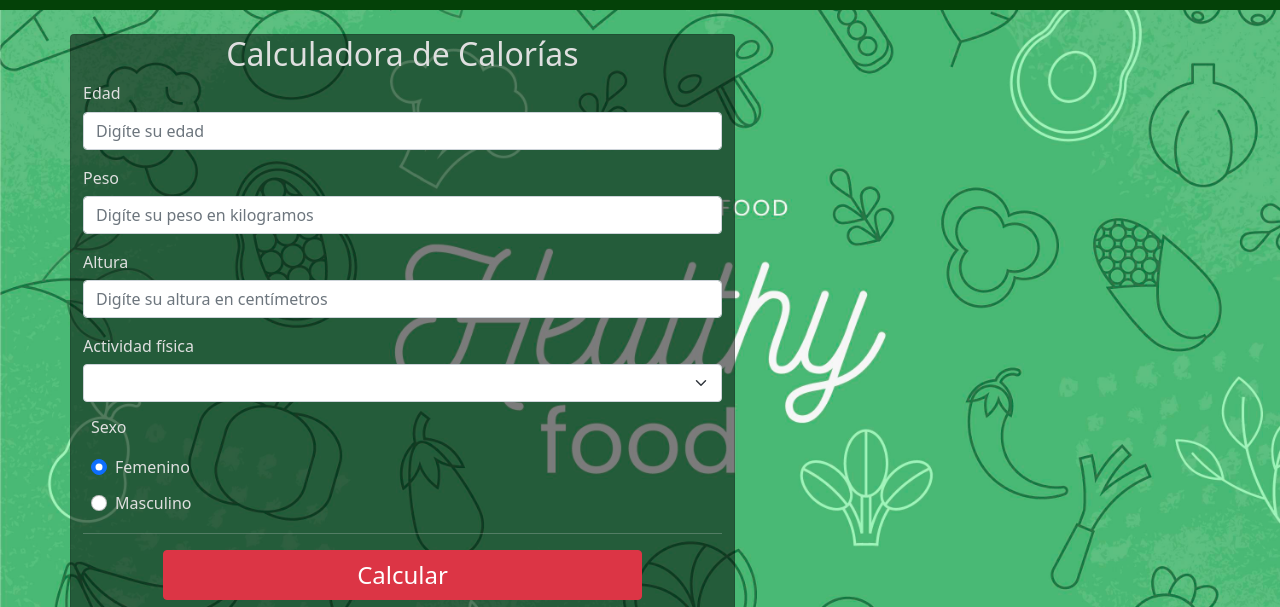
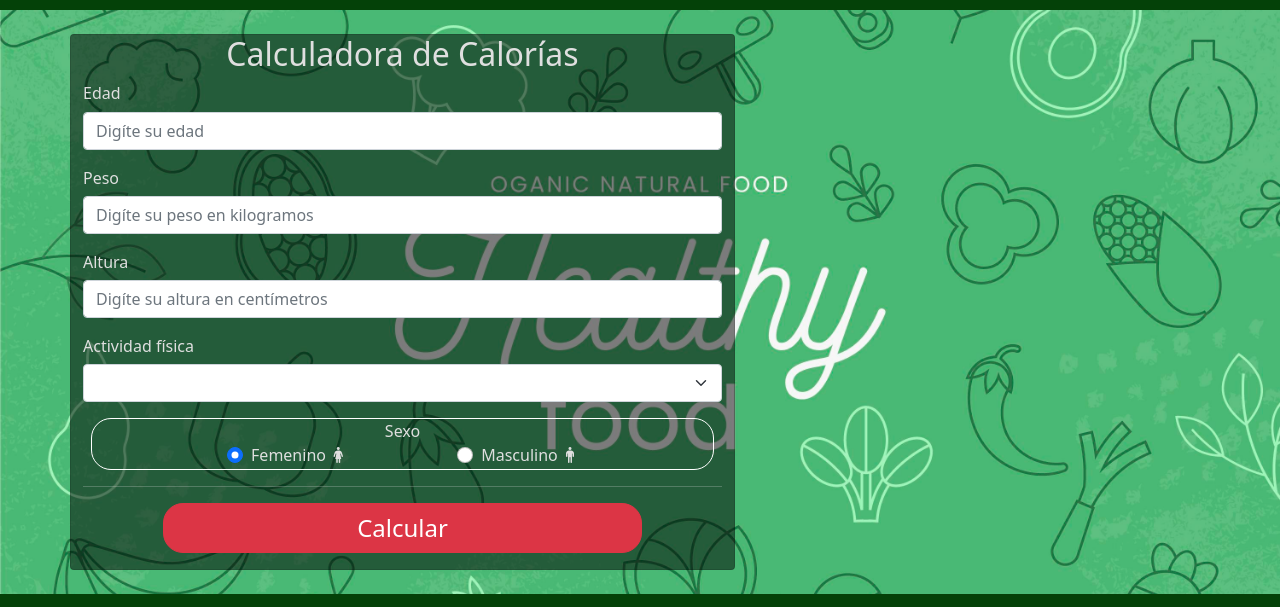
Before and after one commit to jackdeveloper0/calorie-calculator, a plain HTML site: page index.html in a window 1280 px wide. Shown: the part 74-681 px from the top of the page. Drawn offline with nearby package versions, Linux system fonts and the light colour scheme.

Commit message:
Cambios font

```diff
--- a/index.html
+++ b/index.html
@@ -80,25 +80,27 @@
                   </select>
                 </div>
 
-                <section class="row m-2 h-100">
+                <section class="col m-2 h-100 text-center" style="border: 1px solid #ffffff; border-radius: 20px;">
                   <span class="h6 p-0">Sexo</span>
+                  <div class="container" style="display: flex; justify-content: space-evenly;">
                   <div class="form-check">
                     <input class="form-check-input" value="F" type="radio" name="genero" id="femenino" checked>
                     <label class="form-check-label" for="femenino">
-                      Femenino
+                      Femenino <i class="bi bi-person-standing-dress"></i>
                     </label>
                   </div>
 
                   <div class="form-check">
                     <input class="form-check-input" value="M" type="radio" name="genero" id="masculino">
                     <label class="form-check-label" for="masculino">
-                      Masculino
+                      Masculino <i class="bi bi-person-standing"></i>
                     </label>
                   </div>
+                </div>
                 </section>
                 <hr>
                 <div class="d-flex justify-content-center my-3">
-                  <button type="submit" class="btn btn-danger w-75" style="font-size: 1.5rem">Calcular</button>
+                  <button type="submit" class="btn btn-danger w-75" style="font-size: 1.5rem; border-radius: 20px;">Calcular</button>
                 </div>
               </fieldset>
             </form>
```
